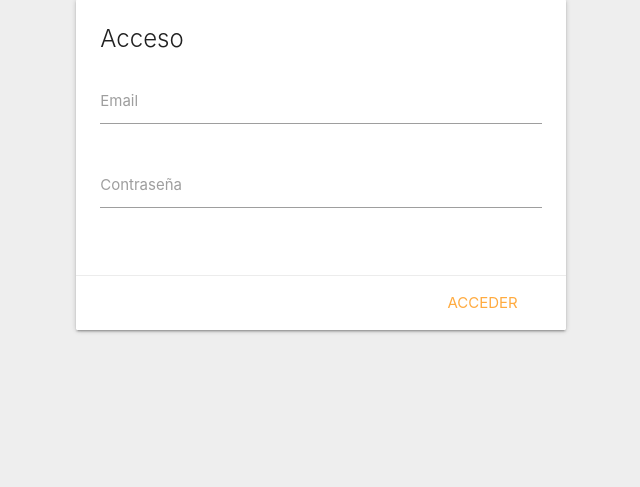
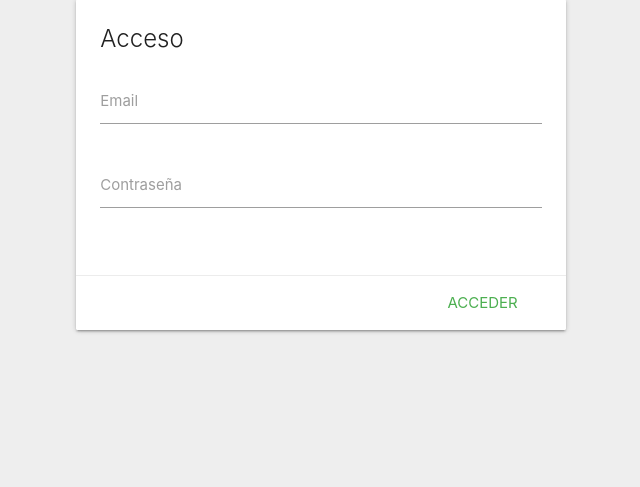
Before and after one commit to AndresRobert/fdbp, a PHP site: page /login.php in a window 1280 px wide. Shown: the part 222-709 px from the top of the page, without its empty margins (319-959 px from the left). Run offline with PHP 8.4, Linux system fonts and the light colour scheme; some libraries are stand-ins or nearby versions.

Commit message:
refactor

```diff
--- a/login.php
+++ b/login.php
@@ -23,7 +23,7 @@
                     </div>
                 </div>
                 <div class="card-action" style="text-align:right">
-                    <a onclick="Auth.login($('#email').val(), $('#password').val())" href="#">Acceder</a>
+                    <a onclick="Auth.login($('#email').val(), $('#password').val())" href="#" class="green-text">Acceder</a>
                 </div>
             </div>
         </div>
```
